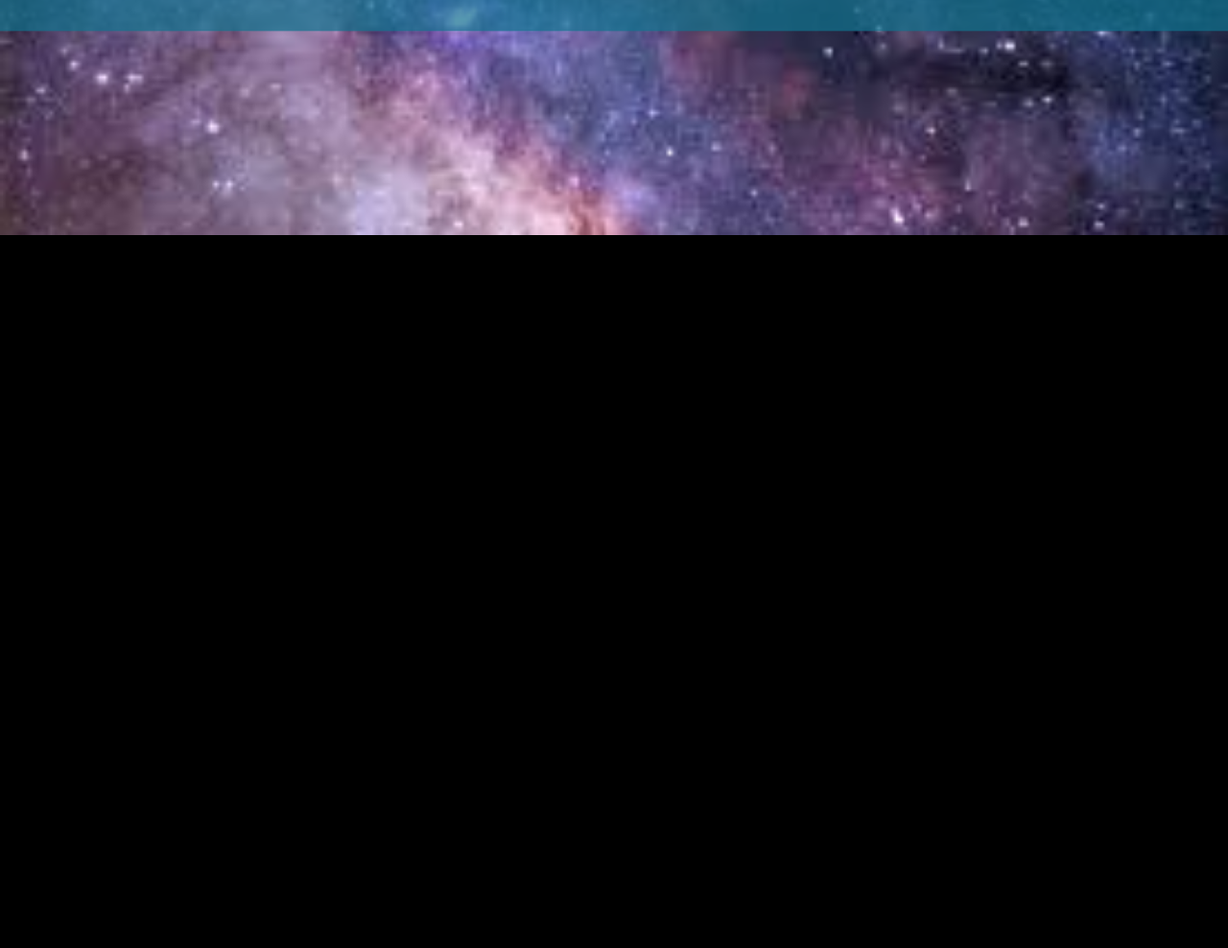
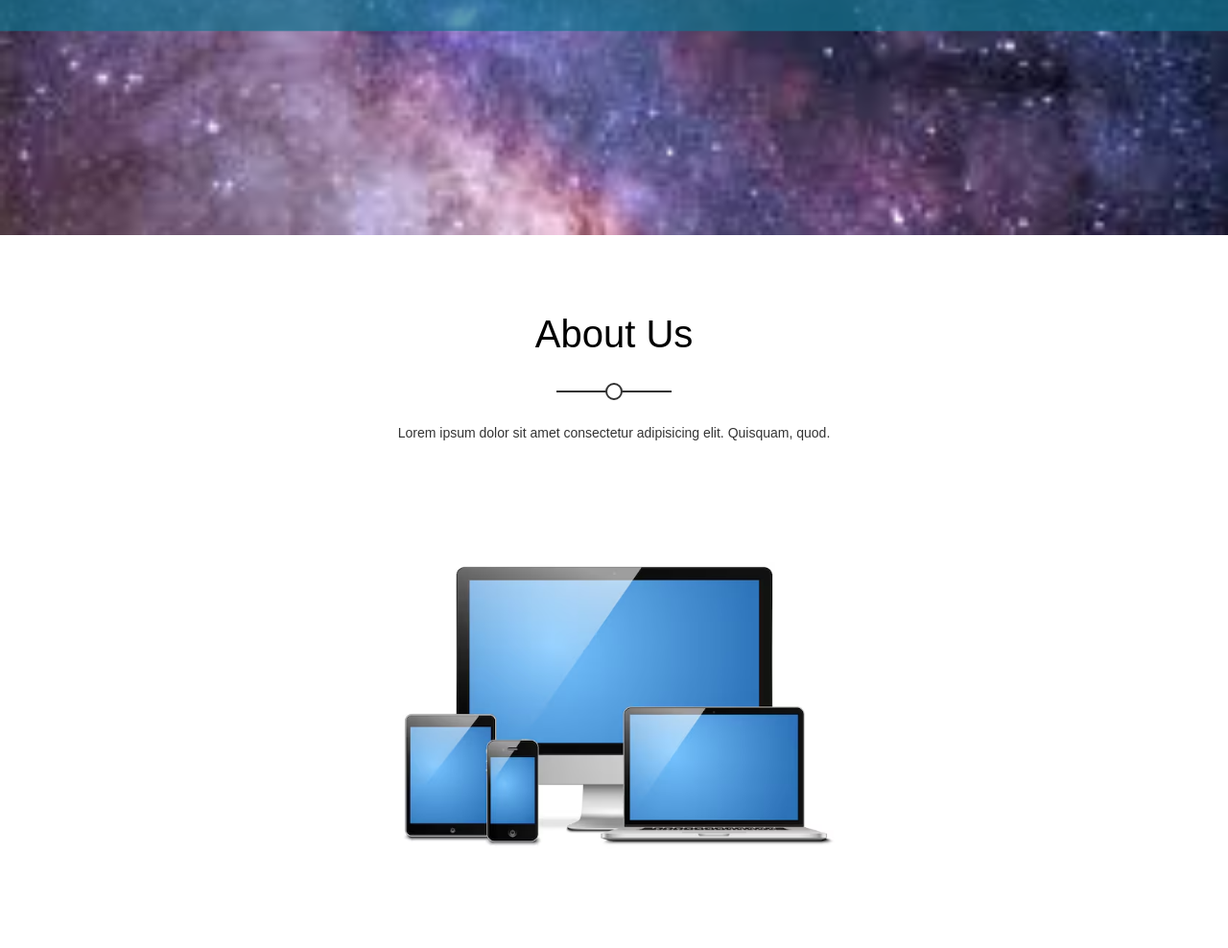
Before and after one commit to SoYama350/html-css-template-2-on-my-own-, a plain HTML site: page index.html in a window 1280 px wide. Shown: the part 3386-4374 px from the top of the page at 96% size. Before the commit the page ends 3631 px from the top, so only its background shows below. Drawn offline with Linux system fonts and the light colour scheme.

Commit message:
adding section about to the index and style files

```diff
--- a/css/style.css
+++ b/css/style.css
@@ -716,3 +716,79 @@ header nav .form i:hover {
 }
 
 /*end video*/
+
+/*start about*/
+.about {
+    padding: 50px;
+    background-color: white;
+    text-align: center;
+    width: 100%;
+    height: 100% ;
+}
+
+.about .container {
+    padding: 30px;
+    background:white;
+    width: 100%;
+    margin: 0;
+}
+
+.about .special-heading h2 {
+    color:black;
+    font-size: 40px;
+    font-weight: normal;
+    margin-bottom: 70px;
+    position: relative;
+    text-decoration: uppercase;
+
+}
+
+.about .special-heading h2::before {
+    content: "";
+    position: absolute;
+    transform: translateX(-50%);
+    left: 50%;
+    width: 14px;
+    height: 14px;
+    border: 2px solid #333;
+    border-radius: 50%;
+    background-color: white;
+    margin: 20px auto;
+    bottom: -66px;
+    opacity: 1;
+    z-index: 2;
+
+}
+.about .special-heading h2::after {
+    content: "";
+    position: absolute;
+    width: 120px;
+    height: 2px;
+    background-color: #333;
+    transform: translateX(-50%);
+    left: 50%;
+    bottom: -38px;
+
+    }
+.about .special-heading p {
+    color:#333;
+    font-size: 14px;
+    line-height: 1.5;
+    max-width: 500px;
+    margin: auto;
+    margin-bottom: 40px;
+}
+
+.about .container img {
+    width: 50%;
+}
+
+@media (max-width: 768px) {
+
+    .about .container img {
+        width: 100%;
+    }
+
+}
+
+/*end about*/
--- a/index.html
+++ b/index.html
@@ -284,7 +284,23 @@
             <button class = "see-more"><a href="#">See More</a></button>
             </div>
         </div>
+    </div>
     <!--end of video section-->
+
+    <!--start of about us section-->
+
+    <div class="about">
+        <div class="container">
+            <div class="special-heading">
+                <h2>About Us</h2>
+                <p>
+                Lorem ipsum dolor sit amet consectetur adipisicing elit. Quisquam, quod.
+                </p>
+            </div>
+            <img src="/images/laptop-tablet-desktop-mobile_1284-3389.jpg" alt="">
+        </div>
+    </div>
+    <!--end of about us section-->
 
 
 </body>
```
Also changed, not shown: images/laptop-tablet-desktop-mobile_1284-3389.jpg (added). Lines whose indentation alone changed are shown as unchanged.
